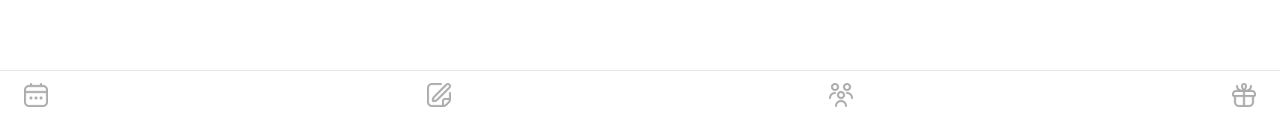
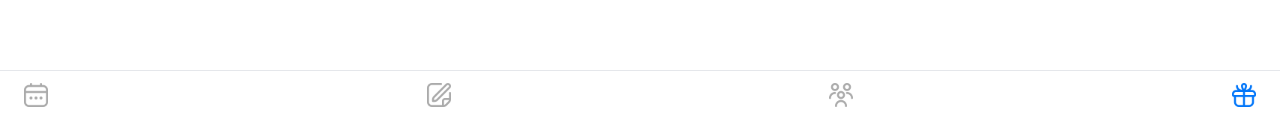
Before and after one commit to AMeaningfulStar/dongan-bibile, a Next.js app: page /event in a window 1280 px wide. Shown: the part 665-797 px from the top of the page. Built offline with nearby package versions, Linux system fonts and the light colour scheme; sample sign-in values are in the browser's storage.

Commit message:
refactor: 각 페이지에 맞도록 네비게이션 바 색상 변경

```diff
--- a/src/app/event/page.tsx
+++ b/src/app/event/page.tsx
@@ -3,11 +3,8 @@ import Link from 'next/link'
 
 import { Title } from '@/components/Text'
 
-import CALENDAR_ICON from '@icon/calendar_icon.svg'
-import EVENT_ICON from '@icon/event_icon.svg'
+import { NavigationBar } from '@/components/Layout'
 import LIGHTUP_ICON from '@icon/lightup_icon.svg'
-import MEDITATION_ICON from '@icon/meditation_icon.svg'
-import STATUS_ICON from '@icon/status_icon.svg'
 
 export default function Status() {
   return (
@@ -26,21 +23,7 @@ export default function Status() {
           홈으로 이동하기
         </Link>
       </div>
-      {/* 하단 네비게이션 바 */}
-      <div className="fixed bottom-0 left-0 flex w-full justify-between border-t bg-white pb-4">
-        <Link href={'/main'} className="px-6 py-3">
-          <Image alt="button" src={CALENDAR_ICON} />
-        </Link>
-        <Link href={'/meditation'} className="px-6 py-3">
-          <Image alt="button" src={MEDITATION_ICON} />
-        </Link>
-        <Link href={'/status'} className="px-6 py-3">
-          <Image alt="button" src={STATUS_ICON} />
-        </Link>
-        <Link href={'/event'} className="px-6 py-3">
-          <Image alt="button" src={EVENT_ICON} />
-        </Link>
-      </div>
+      <NavigationBar />
     </div>
   )
 }
--- a/src/components/Layout/DashboardLayout/index.tsx
+++ b/src/components/Layout/DashboardLayout/index.tsx
@@ -2,8 +2,9 @@
 
 import Image from 'next/image'
 import Link from 'next/link'
-import { useRouter } from 'next/navigation'
+import { usePathname, useRouter } from 'next/navigation'
 import { useEffect } from 'react'
+import { twMerge } from 'tailwind-merge'
 
 import { Title } from '@/components/Text'
 
@@ -11,6 +12,10 @@ import useFirebaseStore from '@/stores/FirebaseStore'
 
 import CALENDAR_ICON from '@icon/calendar_icon.svg'
 import EVENT_ICON from '@icon/event_icon.svg'
+import FOCUS_CALENDAR_ICON from '@icon/focus_calendar_Icon.svg'
+import FOCUS_EVENT_ICON from '@icon/focus_event_icon.svg'
+import FOCUS_MEDITATION_ICON from '@icon/focus_meditation_icon.svg'
+import FOCUS_STATUS_ICON from '@icon/focus_status_icon.svg'
 import LIGHTUP_ICON from '@icon/lightup_icon.svg'
 import MEDITATION_ICON from '@icon/meditation_icon.svg'
 import STATUS_ICON from '@icon/status_icon.svg'
@@ -91,20 +96,50 @@ export function NoBibleData({ pageName }: { pageName: string }) {
   )
 }
 
-function NavigationBar() {
+export function NavigationBar() {
+  const pathname = usePathname()
+
+  const checkMainPage = () => {
+    if (pathname !== '/main' && pathname !== '/bible' && pathname !== '/bible/no-data') return false
+
+    return true
+  }
+
+  const checkMeditationPage = () => {
+    if (pathname !== '/meditation') return false
+
+    return true
+  }
+
+  const checkSatusPage = () => {
+    if (pathname !== '/status') return false
+
+    return true
+  }
+
+  const checkEventPage = () => {
+    if (pathname !== '/event') return false
+
+    return true
+  }
+
   return (
     <div className="fixed bottom-0 left-0 flex w-full justify-between border-t bg-white pb-4">
       <Link href={'/main'} className="px-6 py-3">
-        <Image alt="button" src={CALENDAR_ICON} />
+        <Image alt="button" className={twMerge(checkMainPage() ? 'hidden' : '')} src={CALENDAR_ICON} />
+        <Image alt="button" className={twMerge(checkMainPage() ? '' : 'hidden')} src={FOCUS_CALENDAR_ICON} />
       </Link>
       <Link href={'/meditation'} className="px-6 py-3">
-        <Image alt="button" src={MEDITATION_ICON} />
+        <Image alt="button" className={twMerge(checkMeditationPage() ? 'hidden' : '')} src={MEDITATION_ICON} />
+        <Image alt="button" className={twMerge(checkMeditationPage() ? '' : 'hidden')} src={FOCUS_MEDITATION_ICON} />
       </Link>
       <Link href={'/status'} className="px-6 py-3">
-        <Image alt="button" src={STATUS_ICON} />
+        <Image alt="button" className={twMerge(checkSatusPage() ? 'hidden' : '')} src={STATUS_ICON} />
+        <Image alt="button" className={twMerge(checkSatusPage() ? '' : 'hidden')} src={FOCUS_STATUS_ICON} />
       </Link>
       <Link href={'/event'} className="px-6 py-3">
-        <Image alt="button" src={EVENT_ICON} />
+        <Image alt="button" className={twMerge(checkEventPage() ? 'hidden' : '')} src={EVENT_ICON} />
+        <Image alt="button" className={twMerge(checkEventPage() ? '' : 'hidden')} src={FOCUS_EVENT_ICON} />
       </Link>
     </div>
   )
--- a/src/components/Layout/index.tsx
+++ b/src/components/Layout/index.tsx
@@ -1,3 +1,3 @@
 export { AuthLayout, InputContainer, OverlayBackground } from './AuthLayout'
-export { DashboardLayout, LoadingScreen, NoBibleData } from './DashboardLayout'
+export { DashboardLayout, LoadingScreen, NavigationBar, NoBibleData } from './DashboardLayout'
 export { ErrorLayout, LoadingLayout } from './LoadingLayout'
```
